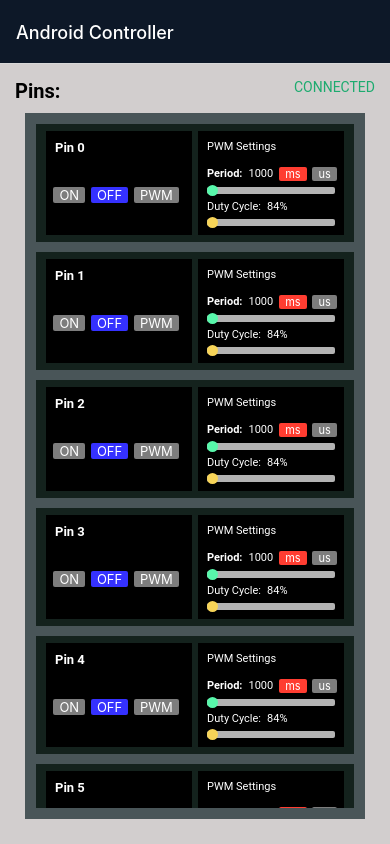
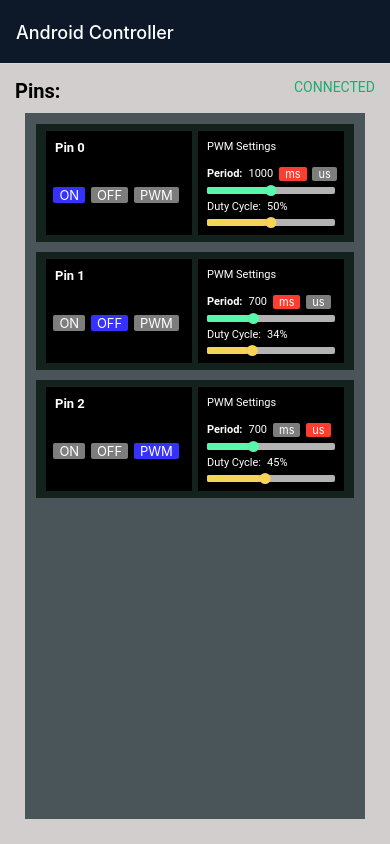
Before and after one commit to FreddyBL/Arduino-Controller, a React Native app: screen / in a window 390 px wide. Built offline with nearby package versions, Linux system fonts and the light colour scheme.

Commit message:
Implemented Redux state management to hold the state of the pins
Connected the state to the GUI sliders, inputs..

```diff
--- a/App.js
+++ b/App.js
@@ -6,10 +6,18 @@
 import { createNativeStackNavigator } from "@react-navigation/native-stack";
 import Main from "./screens/Main";
 
+import reducers from "./redux/reducers";
+import { createStore, applyMiddleware, compose } from "redux";
+import thunk from "redux-thunk";
+
+import { Provider } from "react-redux";
 const Stack = createNativeStackNavigator();
+
+const store = createStore(reducers, compose(applyMiddleware(thunk)));
 
 export default function App() {
   return (
+    <Provider store={store}>
       <NavigationContainer>
         <Stack.Navigator>
           <Stack.Screen
@@ -25,6 +33,7 @@
           />
         </Stack.Navigator>
       </NavigationContainer>
+    </Provider>
   );
 }
 
--- a/components/ChoiceButtons.js
+++ b/components/ChoiceButtons.js
@@ -11,14 +11,10 @@
     defaultChoice,
     vertical,
     gap,
+    value,
   } = props;
 
-  const [selectedChoice, setSelectedChoice] = useState(
-    defaultChoice ? defaultChoice : choices[0]
-  );
-
   const handlePress = (choice) => {
-    setSelectedChoice(choice);
     onChoiceSelected(choice);
   };
 
@@ -36,7 +32,7 @@
       }}
     >
       {choices.map((choice) => {
-        const paintColor = choice === selectedChoice ? selectedColor : color;
+        const paintColor = choice === value ? selectedColor : color;
         return (
           <Button
             style={gapStyles}
--- a/components/PinItem.js
+++ b/components/PinItem.js
@@ -4,7 +4,22 @@
 
 import StyledSlider from "./StyledSlider";
 import ChoiceButtons from "./ChoiceButtons";
+import { PinModesArray } from "../constants/pins";
+import { useDispatch } from "react-redux";
+import { useSelector } from "react-redux";
+
+import {
+  setPeriod,
+  setPinMode,
+  setUnit,
+  setDutyCycle,
+} from "./../redux/actions/pins";
+
 const PinItem = ({ pin }) => {
+  const dispatch = useDispatch();
+  const pinSettings = useSelector(({ pins }) => {
+    return pins[pin];
+  });
   return (
     <View style={styles.cardContainer}>
       <View style={styles.controlsContainer}>
@@ -16,10 +31,10 @@
             color="#7D7D7D"
             selectedColor="#3531FF"
             fontSize={13}
-            choices={["ON", "OFF", "PWM"]}
+            choices={PinModesArray}
             gap={2.9}
-            onChoiceSelected={(choice) => console.log(choice)}
-            defaultChoice="OFF"
+            onChoiceSelected={(choice) => dispatch(setPinMode(pin, choice))}
+            value={pinSettings.mode}
           />
         </View>
       </View>
@@ -32,7 +47,9 @@
 
         <View style={[styles.rowContainer, styles.colGap]}>
           <Text style={[styles.controlsLabel, styles.bold]}>Period:</Text>
-          <Text style={[styles.controlsLabel, styles.rowGap]}>1000</Text>
+          <Text style={[styles.controlsLabel, styles.rowGap]}>
+            {pinSettings.period}
+          </Text>
           <View style={styles.rowGap}>
             <ChoiceButtons
               color="#7D7D7D"
@@ -40,16 +57,37 @@
               fontSize={11}
               choices={["ms", "us"]}
               gap={2.9}
-              onChoiceSelected={(choice) => console.log(choice)}
+              onChoiceSelected={(choice) => dispatch(setUnit(pin, choice))}
+              value={pinSettings.unit}
             />
           </View>
         </View>
-        <StyledSlider style={[styles.colGap]} height={7} color="#58F7AB" />
+        <StyledSlider
+          value={pinSettings.period}
+          onValueChange={(value) => dispatch(setPeriod(pin, value))}
+          style={[styles.colGap]}
+          maximumValue={pinSettings.periodMax}
+          minimumValue={pinSettings.periodMin}
+          step={pinSettings.periodStep}
+          height={7}
+          color="#58F7AB"
+        />
         <View style={[styles.colGap, styles.rowContainer]}>
           <Text style={styles.controlsLabel}>Duty Cycle:</Text>
-          <Text style={[styles.controlsLabel, styles.rowGap]}>84%</Text>
+          <Text style={[styles.controlsLabel, styles.rowGap]}>
+            {pinSettings.dutyCycle}%
+          </Text>
         </View>
-        <StyledSlider style={[styles.colGap]} height={7} color="#F7D458" />
+        <StyledSlider
+          value={pinSettings.dutyCycle}
+          onValueChange={(value) => dispatch(setDutyCycle(pin, value))}
+          maximumValue={100}
+          minimumValue={0}
+          step={pinSettings.dutyCycleStep}
+          style={[styles.colGap]}
+          height={7}
+          color="#F7D458"
+        />
       </View>
     </View>
   );
--- a/components/StyledSlider.js
+++ b/components/StyledSlider.js
@@ -3,7 +3,6 @@
 import { Slider } from "react-native-elements";
 
 export default function StyledSlider(props) {
-  console.log(props.height);
   const height = props.height ? props.height : 11;
   const radius = height + 4;
   return (
--- /dev/null
+++ b/constants/actionTypes.js
@@ -0,0 +1,7 @@
+export const ActionTypes = {
+  setPinMode: "SET_MODE",
+  setPeriod: "SET_PERIOD",
+  setDutyCycle: "SET_DUTY_CYCLE",
+  setUnit: "SET_UNIT",
+  getConfig: "GET_CONFIG",
+};
--- /dev/null
+++ b/constants/pins.js
@@ -0,0 +1,12 @@
+export const PinModes = {
+  ON: "ON",
+  OFF: "OFF",
+  PWM: "PWM",
+};
+export const UnitTypes = {
+  ms: "ms",
+  us: "us",
+};
+
+export const PinModesArray = ["ON", "OFF", "PWM"];
+export const UnitTypesArray = ["ms", "us"];
--- a/package.json
+++ b/package.json
@@ -10,6 +10,7 @@
   "dependencies": {
     "@react-navigation/native": "^6.0.4",
     "@react-navigation/native-stack": "^6.2.2",
+    "@reduxjs/toolkit": "^1.6.1",
     "expo": "~42.0.1",
     "expo-status-bar": "~1.0.4",
     "react": "16.13.1",
@@ -20,6 +21,8 @@
     "react-native-screens": "~3.4.0",
     "react-native-vector-icons": "^8.1.0",
     "react-native-web": "~0.13.12",
+    "react-redux": "^7.2.5",
+    "socket.io-client": "^4.2.0",
     "styled-components": "^5.3.1"
   },
   "devDependencies": {
--- /dev/null
+++ b/redux/actions/pins.js
@@ -0,0 +1,17 @@
+import { ActionTypes } from "./../../constants/actionTypes";
+
+export const setPinMode = (pinId, mode) => async (dispatch) => {
+  dispatch({ type: ActionTypes.setPinMode, payload: { pinId, mode } });
+};
+
+export const setPeriod = (pinId, period) => async (dispatch) => {
+  dispatch({ type: ActionTypes.setPeriod, payload: { pinId, period } });
+};
+
+export const setUnit = (pinId, unit) => async (dispatch) => {
+  dispatch({ type: ActionTypes.setUnit, payload: { pinId, unit } });
+};
+
+export const setDutyCycle = (pinId, dutyCycle) => async (dispatch) => {
+  dispatch({ type: ActionTypes.setDutyCycle, payload: { pinId, dutyCycle } });
+};
--- /dev/null
+++ b/redux/reducers.js
@@ -0,0 +1,6 @@
+import { combineReducers } from "redux";
+import pins from "./reducers/pins";
+
+export default combineReducers({
+  pins,
+});
--- /dev/null
+++ b/redux/reducers/pins.js
@@ -0,0 +1,83 @@
+import { PinModes, UnitTypes } from "./../../constants/pins";
+import { ActionTypes } from "./../../constants/actionTypes";
+const initialState = [
+  {
+    mode: PinModes.ON,
+    period: 1000,
+    periodMin: 0,
+    periodMax: 2000,
+    periodStep: 1,
+    unit: UnitTypes.ms,
+    dutyCycle: 50,
+    dutyCycleStep: 1,
+  },
+  {
+    mode: PinModes.OFF,
+    period: 700,
+    periodMin: 0,
+    periodMax: 2000,
+    periodStep: 1,
+    unit: UnitTypes.ms,
+    dutyCycle: 34,
+    dutyCycleStep: 1,
+  },
+  {
+    mode: PinModes.PWM,
+    period: 700,
+    periodMin: 0,
+    periodMax: 2000,
+    periodStep: 1,
+    unit: UnitTypes.us,
+    dutyCycle: 45,
+    dutyCycleStep: 1,
+  },
+];
+
+const reducer = (pinsState = initialState, action) => {
+  switch (action.type) {
+    case ActionTypes.setPeriod: {
+      return pinsState.map((pin, idx) => {
+        if (idx === action.payload.pinId) {
+          const newPin = { ...pin };
+          newPin.period = action.payload.period;
+          return newPin;
+        }
+        return pin;
+      });
+    }
+    case ActionTypes.setPinMode: {
+      return pinsState.map((pin, idx) => {
+        if (idx === action.payload.pinId) {
+          const newPin = { ...pin };
+          newPin.mode = action.payload.mode;
+          return newPin;
+        }
+        return pin;
+      });
+    }
+    case ActionTypes.setDutyCycle: {
+      return pinsState.map((pin, idx) => {
+        if (idx === action.payload.pinId) {
+          const newPin = { ...pin };
+          newPin.dutyCycle = action.payload.dutyCycle;
+          return newPin;
+        }
+        return pin;
+      });
+    }
+    case ActionTypes.setUnit: {
+      return pinsState.map((pin, idx) => {
+        if (idx === action.payload.pinId) {
+          const newPin = { ...pin };
+          newPin.unit = action.payload.unit;
+          return newPin;
+        }
+        return pin;
+      });
+    }
+    default:
+      return pinsState;
+  }
+};
+
+export default reducer;
--- a/screens/Main.js
+++ b/screens/Main.js
@@ -12,18 +12,6 @@
   },
   {
     id: 2,
-  },
-  {
-    id: 3,
-  },
-  {
-    id: 4,
-  },
-  {
-    id: 5,
-  },
-  {
-    id: 6,
   },
 ];
 const Main = () => {
```
Also changed, not shown: components/styles.js (+0 -9 lines), 1 other file (tests, documents, lock files or other folders). Lines whose indentation alone changed are shown as unchanged.
